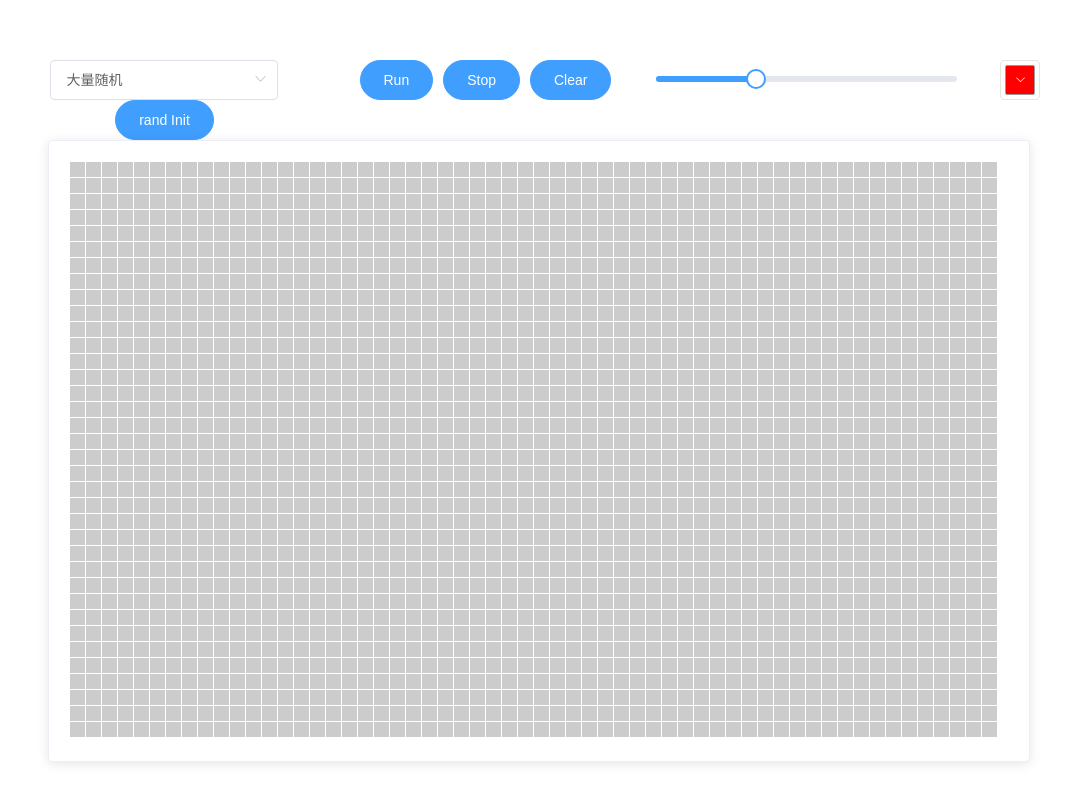
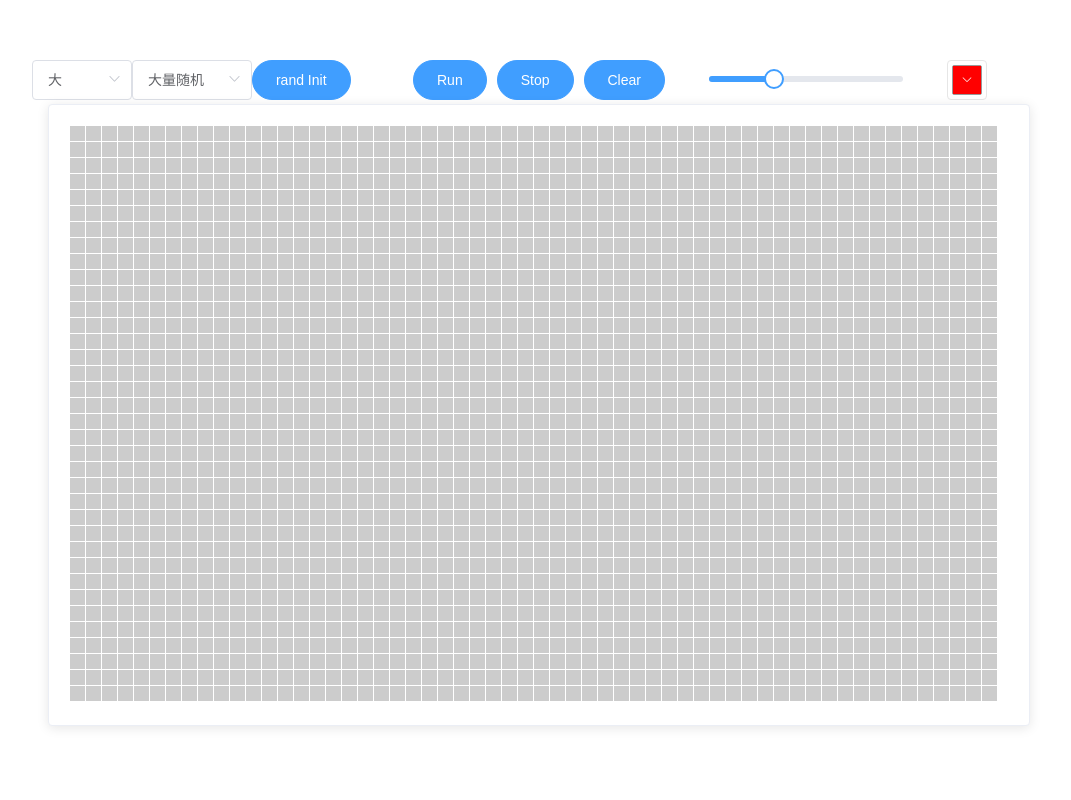
Before and after one commit to HanwGeek/cell-auto, a Vue app: page / in a window 1280 px wide. Shown: the whole page, without its empty margins (101-1172 px from the left). Built offline with nearby package versions, Linux system fonts and the light colour scheme.

Commit message:
Add cell change

```diff
--- a/src/components/cell-auto.vue
+++ b/src/components/cell-auto.vue
@@ -1,8 +1,19 @@
 <template>
   <div id="cell-auto">
     <el-row :gutter="20">
-      <el-col :offset="2" :span="6">
-        <el-select v-model="randVal" placeholder="请选择随机类型">
+      <el-col :offset="2" :span="7">
+        <el-select v-model="cellSize"
+          placeholder="请选择细胞大小"
+          @change="init"
+          style="width:100px">
+        <el-option
+          v-for="item in cellSizes"
+          :key="item.value"
+          :label="item.label"
+          :value="item.value">
+        </el-option>
+        </el-select>
+        <el-select v-model="randVal" placeholder="请选择随机类型" style="width:120px">
         <el-option
           v-for="item in options"
           :key="item.value"
@@ -12,7 +23,8 @@
         </el-select>
         <el-button type="primary" @click="randInit" round>
           rand Init
-      </el-button></el-col>
+        </el-button>
+      </el-col>
       <el-col :span="6"><el-button type="primary" @click="run" :loading="running" round>
         Run
       </el-button>
@@ -22,7 +34,7 @@
       <el-button type="primary" @click="clear" round>
         Clear
       </el-button></el-col>
-      <el-col :span="6"><el-slider v-model="speed" max="3000" step="100"></el-slider></el-col>
+      <el-col :span="4"><el-slider v-model="speed" :max="3000" :step="100"></el-slider></el-col>
       <el-col :span="2"><el-color-picker v-model="lifeColor" show-alpha></el-color-picker></el-col>
     </el-row>
     <el-row>
@@ -69,6 +81,16 @@ export default {
       }, {
         value: 0.9,
         label: "少量随机"
+      }],
+      cellSizes: [{
+        value: 16,
+        label: '大'
+      }, {
+        value: 10,
+        label: '中'
+      }, {
+        value: 5,
+        label: '小'
       }]
     }
   },
@@ -86,6 +108,11 @@ export default {
     this.cvs.width = this.clientWidth - 340;
     this.cxt = this.cvs.getContext("2d");
 
+    this.init();
+  },
+  methods: {
+    init() {
+      this.refreshCanvas();
       // Calc grid number
       this.rowCount = Math.floor(this.cvs.height / this.cellSize);
       this.colCount = Math.floor(this.cvs.width / this.cellSize);
@@ -100,10 +127,8 @@ export default {
           this.currCellData[rowIndex][colIndex] = 0;
         }
       }
-
       this.drawGrid();
     },
-  methods: {
     drawGrid() {
       for (var rowIndex = 0; rowIndex < this.rowCount; rowIndex++) {
         for (var colIndex = 0; colIndex < this.colCount; colIndex++) {
@@ -118,6 +143,9 @@ export default {
         }
       }
       this.cxt.stroke();
+    },
+    refreshCanvas() {
+      this.cxt.clearRect(0, 0, this.cvs.width, this.cvs.height);
     },
     updateMousePos(e) {
       this.cellRowIndex = Math.floor(e.offsetY / this.cellSize);
@@ -209,7 +237,6 @@ export default {
       for (var rowIndex = 0; rowIndex < this.rowCount; rowIndex++) {
         for (var colIndex = 0; colIndex < this.colCount; colIndex++) {
           if (Math.random() > this.randVal) {
-            console.log("GG");
             this.currCellData[rowIndex][colIndex]  = 1;
           } else {
             this.currCellData[rowIndex][colIndex] = 0;
```
Lines whose indentation alone changed are shown as unchanged.
